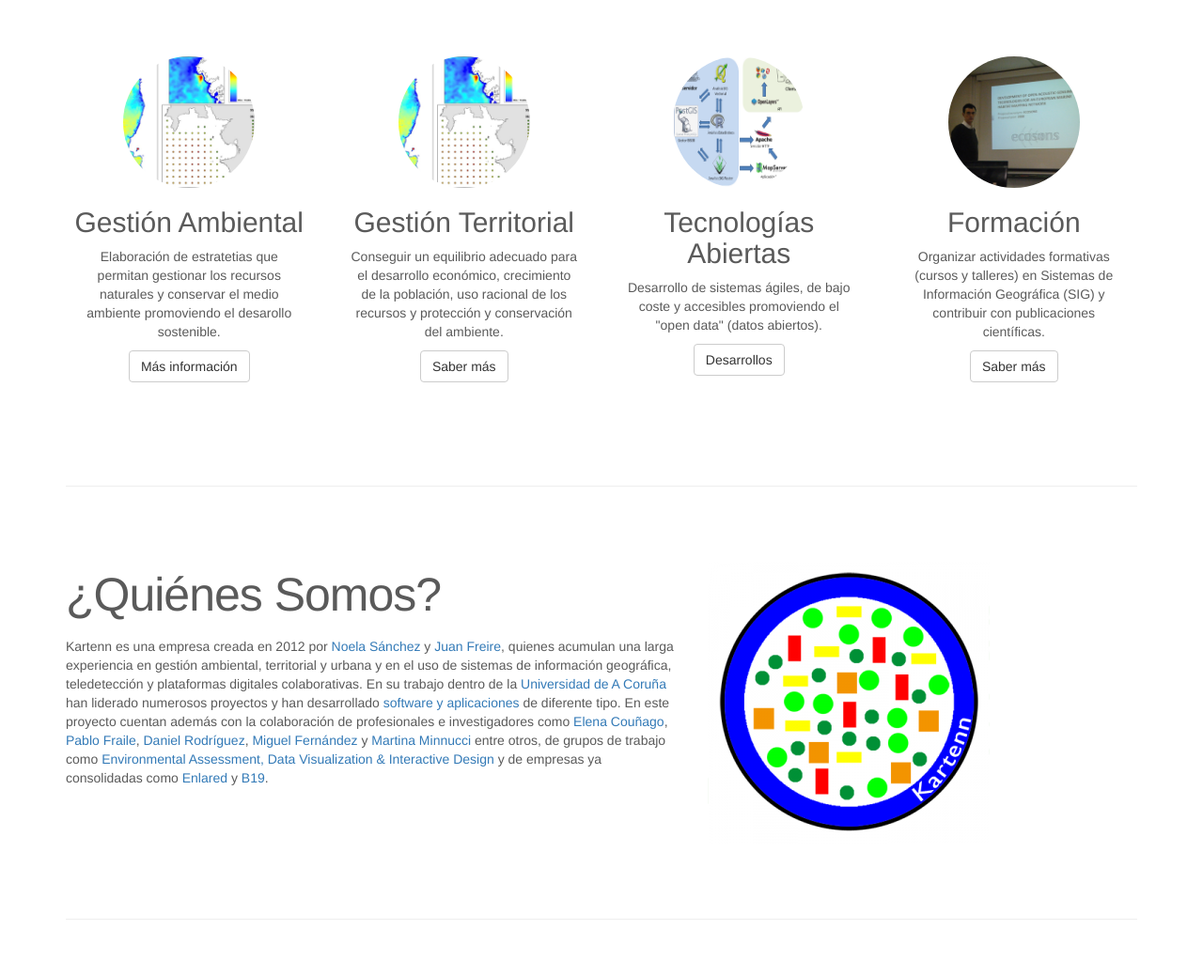
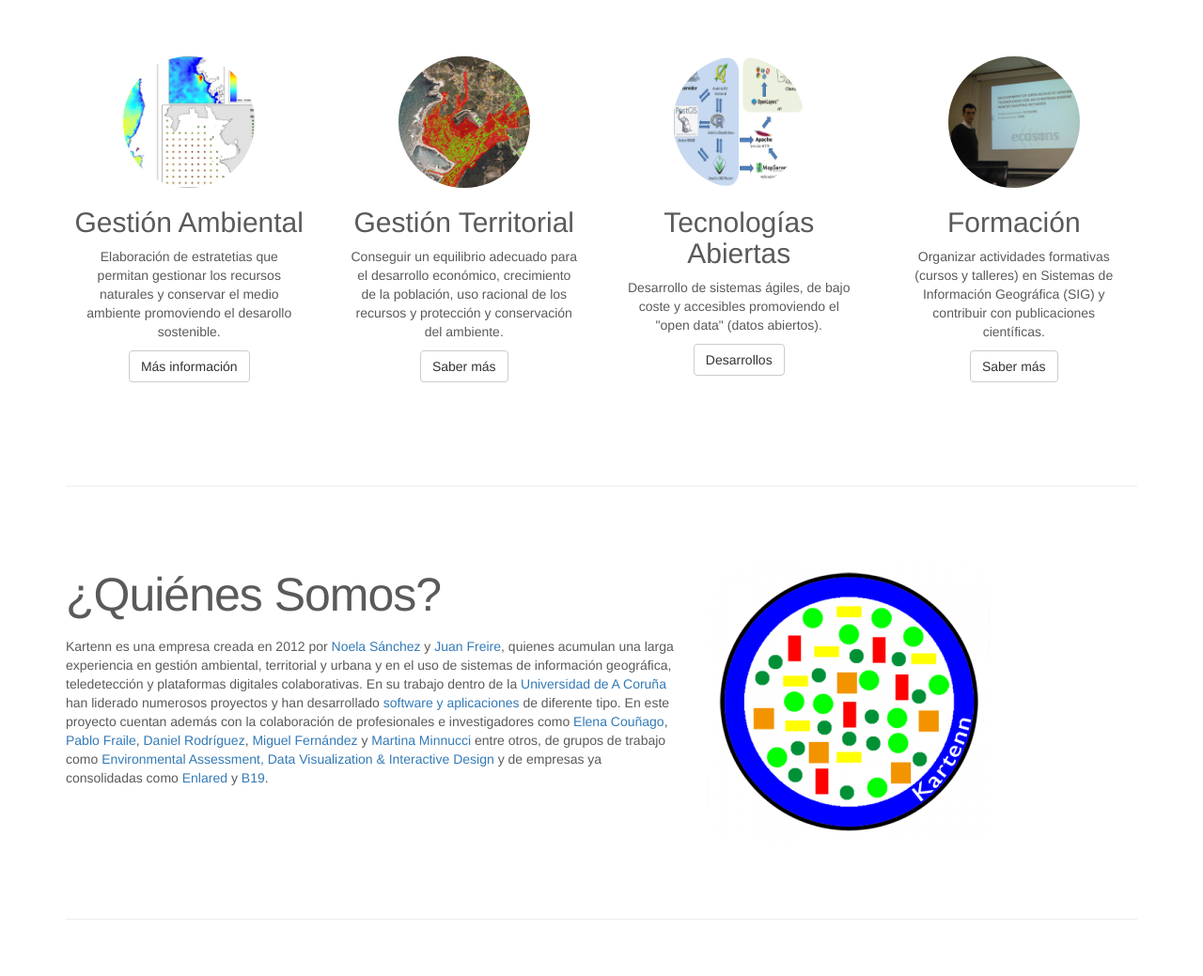
Before and after one commit to jriguera/kartenn, a Jekyll site: the page built from index.html, in a window 1280 px wide. Shown: the part 500-1539 px from the top of the page at 94% size. Built offline with Jekyll 4.4.1, drawn with Linux system fonts in a browser that asks for light colours; nearby versions of some CDN libraries; library files that are not in the unit come from our copies; grey boxes are pictures that could not be loaded.

Commit message:
new images

```diff
--- a/_config.yml
+++ b/_config.yml
@@ -36,7 +36,7 @@
   description: Elaboración de estratetias que permitan gestionar los recursos naturales y conservar el medio ambiente promoviendo el desarollo sostenible.
   link: Más información
 - title: Gestión Territorial
-  img: img/circulos/informe_gimena.png
+  img: img/circulos/morfonucleos.png
   href: http://www.kartenn.es/proyectos/
   description: Conseguir un equilibrio adecuado para el desarrollo económico, crecimiento de la población, uso racional de los recursos y protección y conservación del ambiente.
   link: Saber más
```
Also changed, not shown: img/circulos/morfonucleos.png (added).
